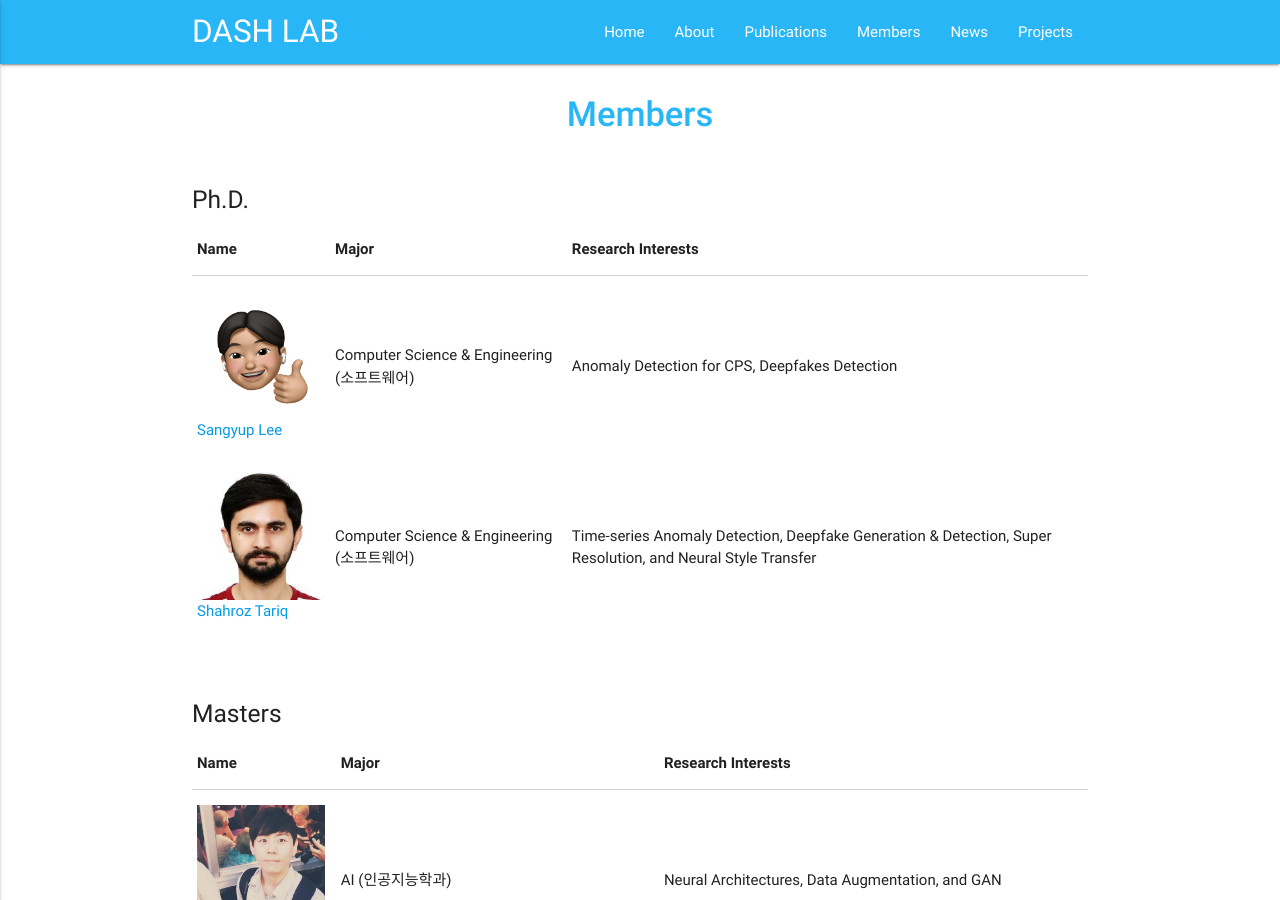
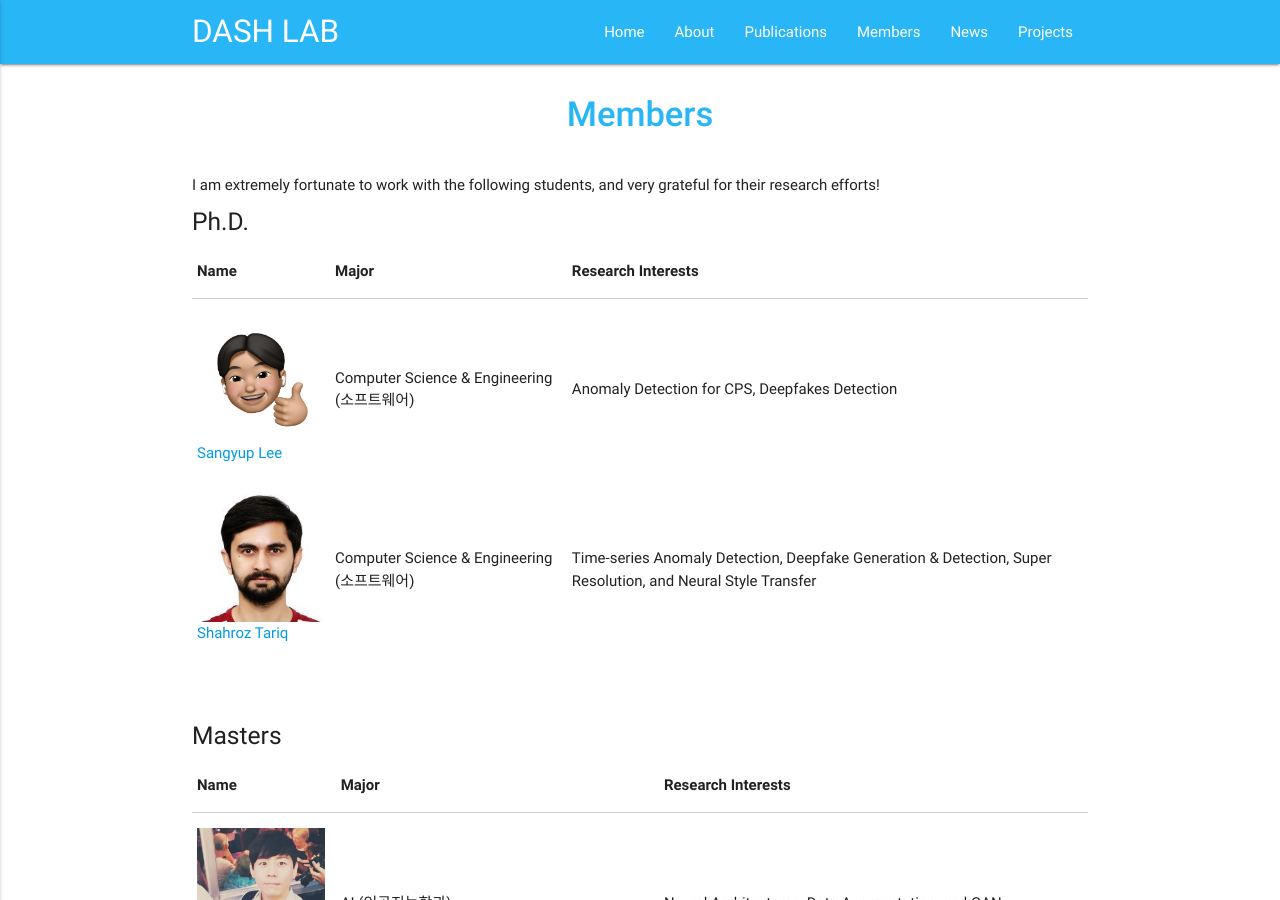
Before and after one commit to Yurim990507/DASH-Lab.github.io, a Jekyll site: the page built from example3.md, in a window 1280 px wide and 900 px high. Built offline with Jekyll 4.4.1, drawn with Linux system fonts in a browser that asks for light colours.

Commit message:
Update example3.md

```diff
--- a/example3.md
+++ b/example3.md
@@ -7,6 +7,7 @@ permalink: /Members/
 <h1 class="page-title">{{ page.title | escape }}</h1>
 
 <div class="section">
+    I am extremely fortunate to work with the following students, and very grateful for their research efforts!<br>
     <h5>Ph.D.</h5>
     <div class="row">
           <div class="col s12">
@@ -19,7 +20,6 @@ permalink: /Members/
                 </tr>
               </thead>
               <tbody>
-
                 <tr>
                    <td>
                        <div style="display:flex;flex-direction:column">
```
